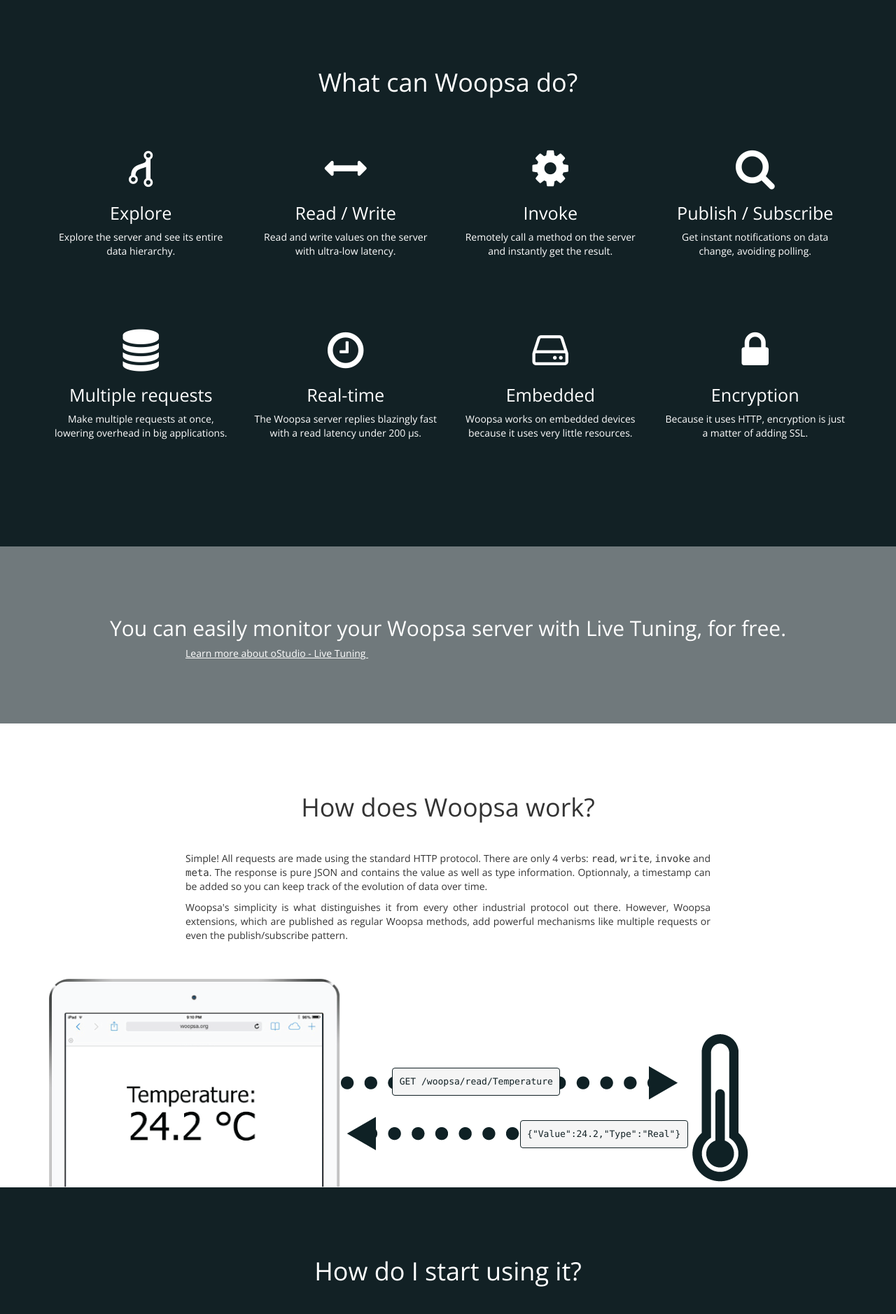
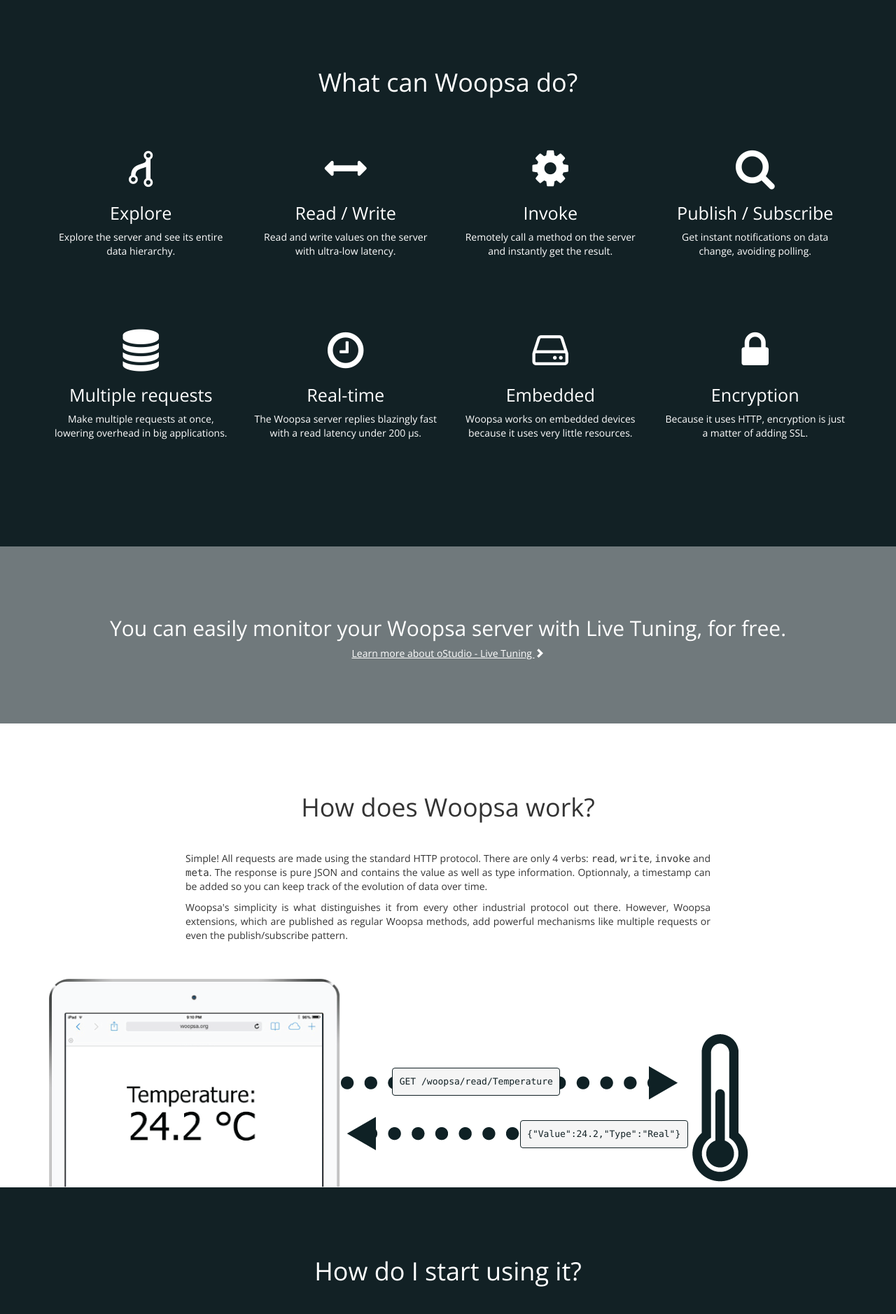
Before and after one commit to woopsa-protocol/woopsa-protocol.github.io, a Jekyll site: the page built from index.html, in a window 1280 px wide. Shown: the part 1493-3371 px from the top of the page at 70% size. Built offline with Jekyll 4.4.1, drawn with Linux system fonts in a browser that asks for light colours.

Commit message:
Style update

```diff
--- a/_posts/home/2015-09-30-use-live-debugging-with-ostudio.html
+++ b/_posts/home/2015-09-30-use-live-debugging-with-ostudio.html
@@ -8,6 +8,6 @@
 <h2>You can easily monitor your Woopsa server with Live Tuning, for free.</h2>
 <div class="row">
 	<div class="col-md-8 col-md-offset-2 col-sm-12 col-xs-12">
-		<p><a href="//www.objectis-software.com/product/ostudio-live-tuning-live-debugging-functional-tests/">Learn more about oStudio - Live Tuning <span class="glyphicon glyphicon-play-circle-right"></span></a></p>
+		<p><a href="//www.objectis-software.com/product/ostudio-live-tuning-live-debugging-functional-tests/">Learn more about oStudio - Live Tuning <span class="glyphicon glyphicon-chevron-right"></span></a></p>
 	</div>
 </div>
--- a/css/woopsa.css
+++ b/css/woopsa.css
@@ -244,7 +244,7 @@
 }
 
 section.use-live-debugging-with-ostudio h2,
-section.use-live-debugging-with-ostudio a {
+section.use-live-debugging-with-ostudio p {
 	text-align: center;
 }
 
```
